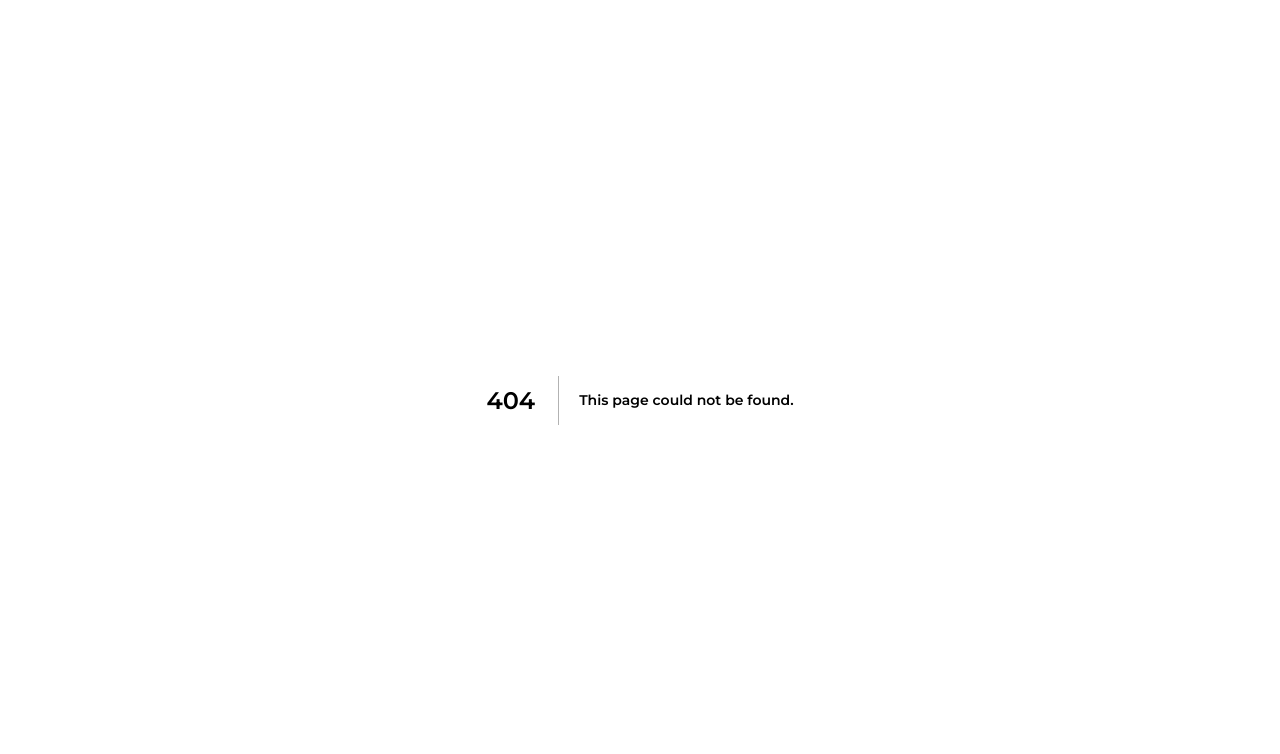
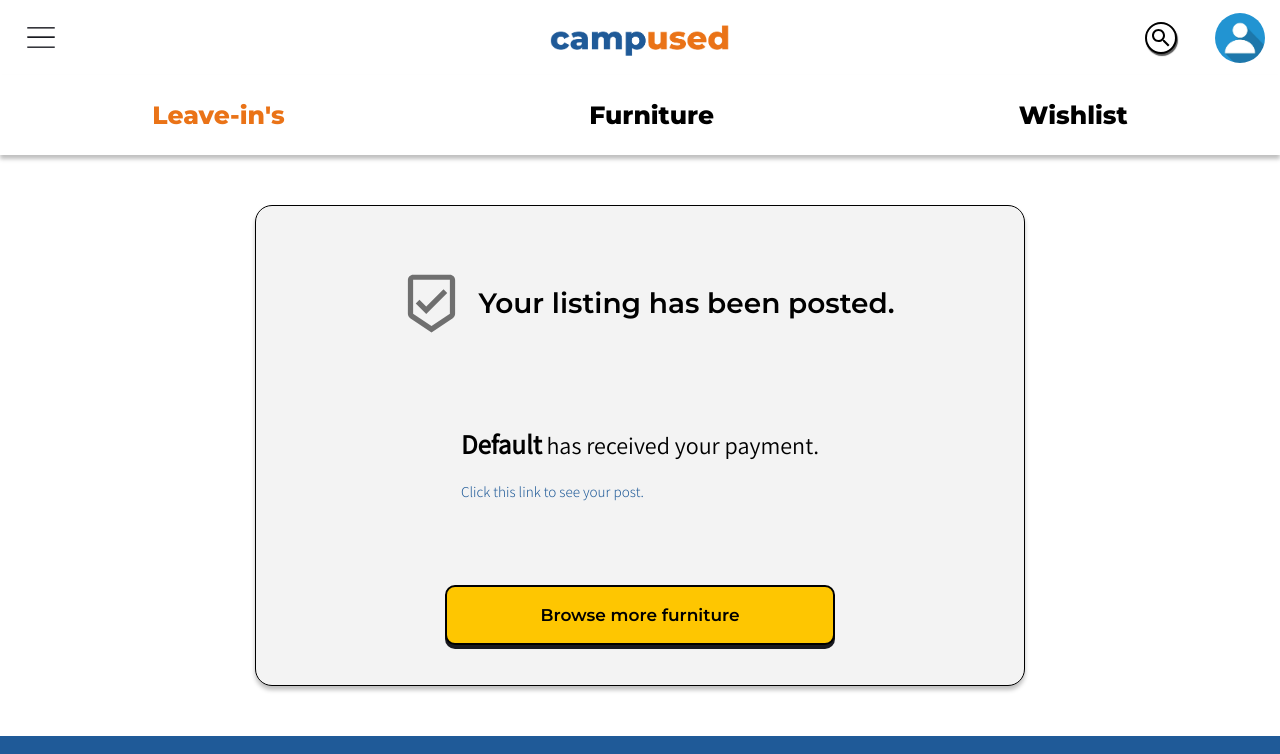
Before and after one commit to cindyparkk/campused, a Next.js app: page /sucess in a window 1280 px wide. Before the commit this address had no page. Shown: the top 754 px of the page. Built offline with nearby package versions, Linux system fonts and the light colour scheme.

Commit message:
added success page, edited payment

```diff
--- a/comps/Browse_Button/index.js
+++ b/comps/Browse_Button/index.js
@@ -3,6 +3,7 @@ import styled from 'styled-components';
 
 const Contain = styled.div`
     margin: 0;
+    width: 100%:
 `
 
 const ButtonBox = styled.h6`
--- a/comps/Menu/index.js
+++ b/comps/Menu/index.js
@@ -21,8 +21,8 @@ const Content = styled.div`
     align-items: center;
     justify-content: center;
     background-color: white;
-    width: 100vw;
-    height: 100vh;
+    width: 100%;
+    height: 100%;
     position: fixed;
     top: 0;
     left: 0;
--- a/comps/Payment/index.js
+++ b/comps/Payment/index.js
@@ -4,24 +4,19 @@ import styled from 'styled-components';
 import Button from '../Button';
 import Browse_Button from '../Browse_Button';
 
-
-
-
-
 const Container = styled.div`
 
-    margin:50px;
+    // margin:50px;
     box-shadow: 0px 4px 4px rgba(0, 0, 0, 0.25);
     border-radius: 17px;
 
-    width: 511px;
+    width: 60%;
     height: auto;
     background-color: #F3F3F3;
     border:solid 1px #000000;
-    padding-left:90px;
-
+    display: inline-flex;
+    flex-direction: column;
     align-items: center;
-
     justify-content: center;
 
 
@@ -31,41 +26,50 @@ const Container = styled.div`
         margin-top:-20px;
         padding-bottom:30px;
      }
+     @media(min-width: 768px) and (max-width: 1024px){
+         width: 80%;
+     }
+
+     @media(max-width: 480px){
+        width: 85%;
+     }
     `;
 
 
-    const First = styled.div`
+const First = styled.div`
      margin-top:15px;
      display: inline-flex;
+     align-items: center;
+     justify-content: center;
 
      img {
          margin:15px;
          width:63px;
          height:63px;
      }
-    `;
+`;
 
-    const Second = styled.div`
-
-
-
+const Second = styled.div`
     span {
         font-weight: 800;
         font-size: 27px;
     }
     `;
+const Title = styled.h6`
+    font-size: 28px;
+`
 
-const Payment =({name})=> {
+const Payment =({title, name, link})=> {
 
     return   <Container>
 
    <First>
       <img src="/complete.svg"/>
-      <h3>Payment Successful!</h3>
+      <Title>{title}</Title>
    </First>
      <Second>
      <h5><span>{name}</span> has received your payment.</h5>
-     <p>You will be sent your payment summary via paypal.</p>
+     <p>{link}</p>
      </Second>
     <Browse_Button></Browse_Button>
 
@@ -79,10 +83,10 @@ const Payment =({name})=> {
 
 
 Payment.defaultProps = {
-
-      name:"Default"
-
-    }
+    title: "Payment Successful!",
+    name:"Default",
+    link: "You will be sent your payment summary via paypal."
+}
 
 
     export default Payment;
--- a/pages/index.scss
+++ b/pages/index.scss
@@ -71,12 +71,14 @@ body, html {
     height: 100%;
     font-family: "Assistant", sans-serif;
     font-weight: 300;
+    overflow-x: hidden;
+    margin: 0;
 }
 
 .page {
     @include flexIt();
     flex-direction: column;
-    margin-left: -10px;
+    // margin-left: -10px;
     overflow-x: hidden;
 }
 
@@ -210,7 +212,6 @@ textarea {
     z-index: -1;
 }
 
-
 .category {
     z-index: 1;
 }
@@ -227,3 +228,10 @@ textarea {
 .search_results {
     width: 100%;
 }
+
+//success page
+.success {
+    width: 100%;
+    margin: 50px;
+    @include flexIt();
+}
--- /dev/null
+++ b/pages/sucess/index.js
@@ -0,0 +1,20 @@
+import React, {useState} from 'react';
+import Header from '../../comps/Header';
+import HeaderMenu from '../../comps/HeaderMenu';
+import Footer from '../../comps/Footer';
+import Payment from '../../comps/Payment';
+import Link from 'next/link';
+import Router from 'next/router';
+
+export default function SuccessPage() {
+    return  <div className="page">
+        <Header />
+        <HeaderMenu />
+        <div className="success">
+            <Payment title="Your listing has been posted." link="Click this link to see your post."/>
+        </div>
+        <div className="footer">
+          <Footer />
+        </div>
+      </div>
+  }
```
